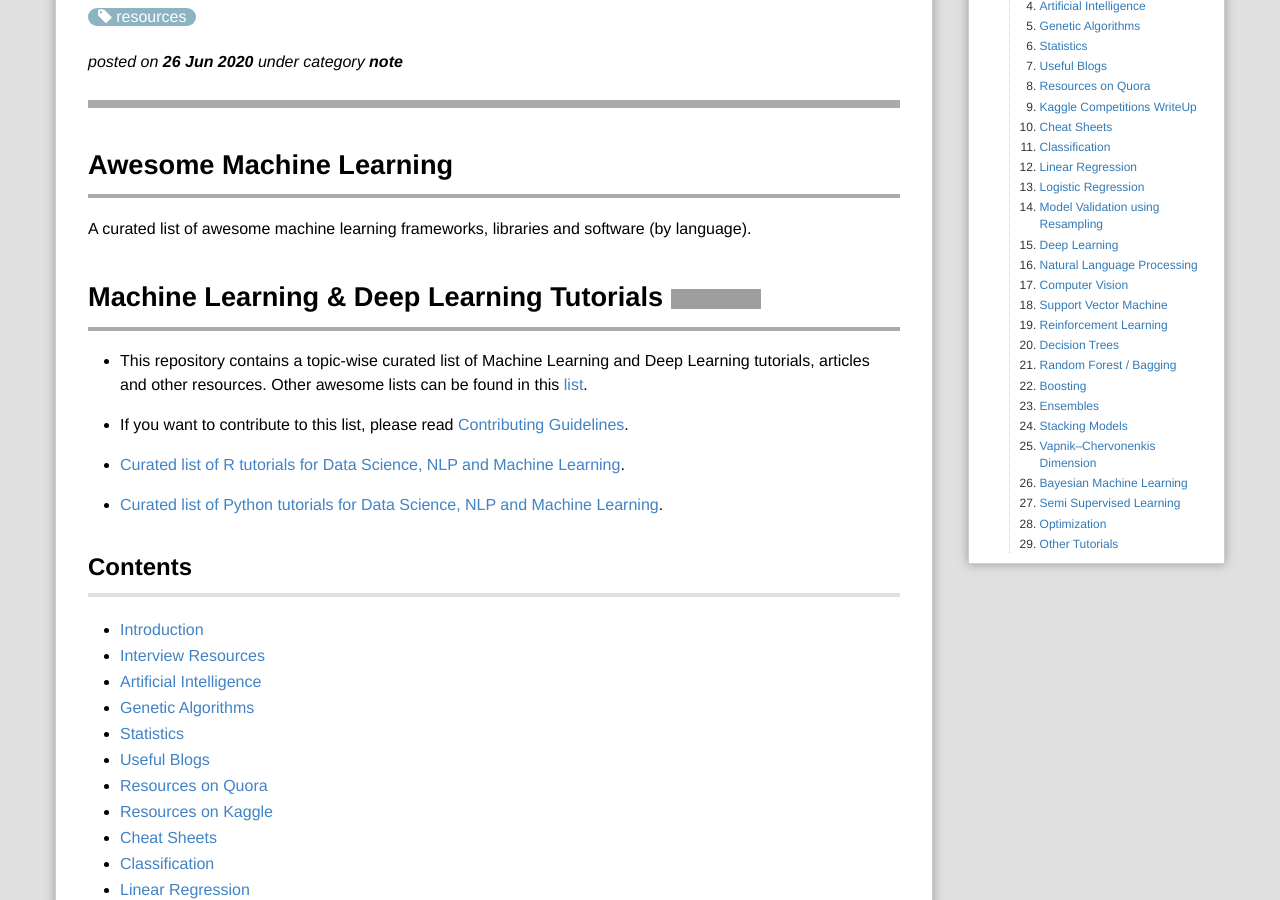
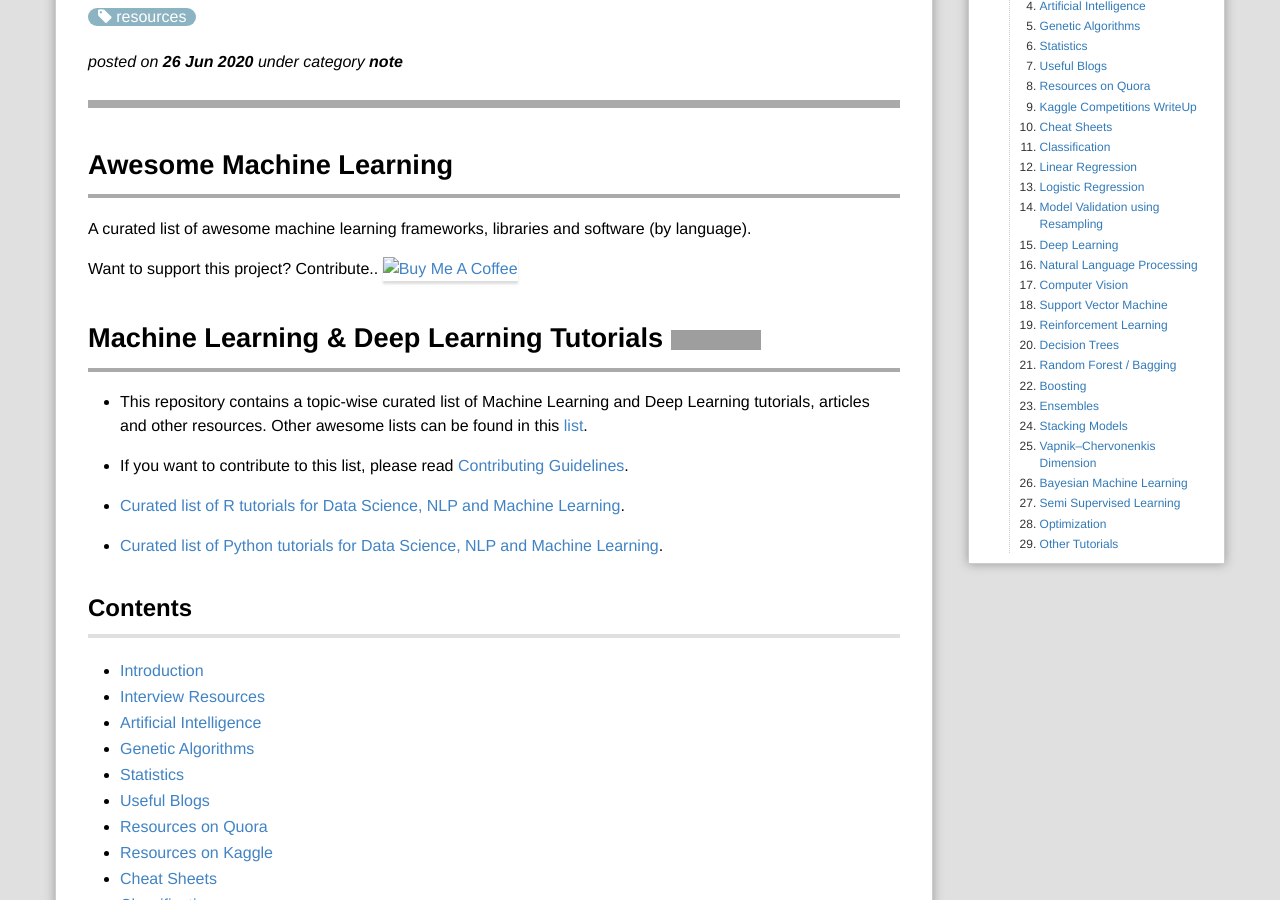
Before and after one commit to LearnDSML/blog, a Jekyll site: the page built from _posts/2020-06-26-Machine-Learning-Resources.md, in a window 1280 px wide and 900 px high, scrolled down 363 px. Built offline with Jekyll 4.4.1, drawn with Linux system fonts in a browser that asks for light colours; comment, search, counter and statistics services are not loaded; grey boxes are pictures that could not be loaded.

Commit message:
Update 2020-06-26-Machine-Learning-Resources.md

```diff
--- a/_posts/2020-06-26-Machine-Learning-Resources.md
+++ b/_posts/2020-06-26-Machine-Learning-Resources.md
@@ -9,6 +9,9 @@ excerpt: "Curated List of Resources for Machine Learning"
 # Awesome Machine Learning
 
 A curated list of awesome machine learning frameworks, libraries and software (by language).
+
+Want to support this project? Contribute..
+<a href="https://ko-fi.com/shivampanchal" target="_blank"><img src="https://www.buymeacoffee.com/assets/img/custom_images/orange_img.png" alt="Buy Me A Coffee" style="height: 41px !important;width: 174px !important;box-shadow: 0px 3px 2px 0px rgba(190, 190, 190, 0.5) !important;-webkit-box-shadow: 0px 3px 2px 0px rgba(190, 190, 190, 0.5) !important;" ></a>
 
 
 # Machine Learning & Deep Learning Tutorials [![Awesome](https://cdn.rawgit.com/sindresorhus/awesome/d7305f38d29fed78fa85652e3a63e154dd8e8829/media/badge.svg)](https://github.com/sindresorhus/awesome)
```
